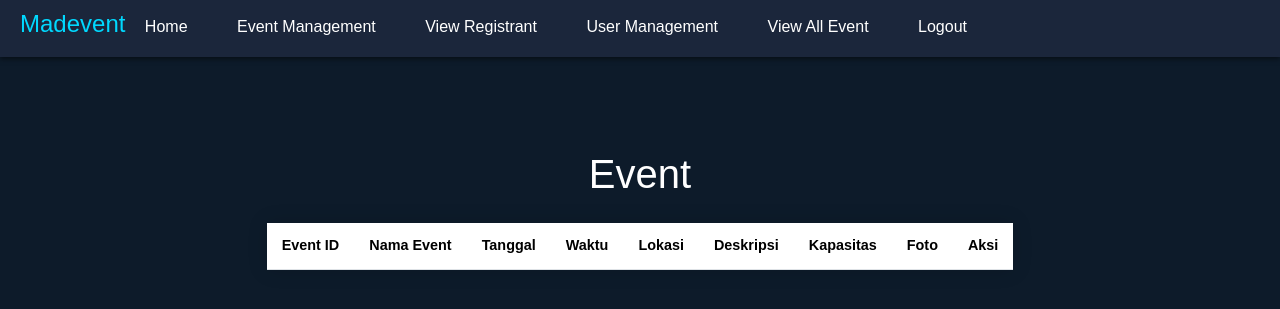
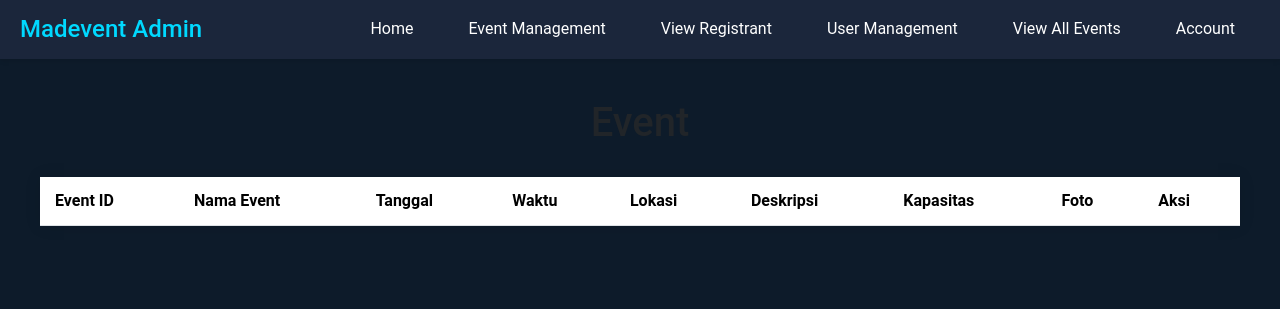
Before and after one commit to akunjone/UTS_IF330_F_Kelompok4, a PHP site: page /admin/viewevent.php in a window 1280 px wide. Shown: the top 309 px of the page. Run offline with PHP 8.4, Linux system fonts and the light colour scheme; data that the repository does not hold is empty.

Commit message:
fix navbar

```diff
--- a/UTSWEBPROG/admin/viewevent.php
+++ b/UTSWEBPROG/admin/viewevent.php
@@ -7,82 +7,113 @@
     <link href="https://cdn.jsdelivr.net/npm/bootstrap@5.3.0-alpha1/dist/css/bootstrap.min.css" rel="stylesheet" integrity="sha384-3yD7K3q8ha7SMvj1Z4IMDf3fp4NlCO08+H7U0uM0t5G5xOn5L9vP25uX0yzUOqlZ" crossorigin="anonymous">
     <link rel="stylesheet" href="../admin/styleadmin.css">
     <style>
+        * {
+            margin: 0;
+            padding: 0;
+            box-sizing: border-box;
+            font-family: 'Roboto', sans-serif;
+        }
         body {
+            background-color: #0d1b2a;
+        }
+        .navbar {
+            background-color: #1b263b;
+            padding: 15px 20px;
+            color: #ffffff;
             display: flex;
-            flex-direction: column;
-            justify-content: flex-start;
             align-items: center;
+            box-shadow: 0 2px 5px rgba(0, 0, 0, 0.1);
+        }
+        .navbar h1 {
+            font-size: 24px;
             margin: 0;
-            background-color: #0d1b2a;
-            font-family: Arial, sans-serif;
+            color: #00d9ff;
+        }
+        .navbar ul {
+            list-style: none;
+            display: flex;
+            gap: 20px;
+        }
+        .navbar a {
+            color: #ffffff;
+            text-decoration: none;
+            font-size: 16px;
+            padding: 10px;
+        }
+        .navbar a:hover {
+            background-color: #45b6d6;
+            border-radius: 5px;
+        }
+        .navbar .dropdown {
+            position: relative;
+            display: inline-block;
+        }
+        .navbar .dropdown-content {
+            display: none;
+            position: absolute;
+            right: 0;
+            background-color: #1b263b;
+            min-width: 150px;
+            box-shadow: 0px 8px 16px rgba(0, 0, 0, 0.2);
+            z-index: 1;
+        }
+        .navbar .dropdown:hover .dropdown-content {
+            display: block;
+        }
+        .navbar .dropdown-content a {
+            padding: 12px 16px;
+            display: block;
+        }
+        .main-content {
+            padding: 40px;
+            text-align: center;
+        }
+        h2 {
+            margin-top: 40px;
+            color: #333333;
+        }
+        .table-style {
+            width: 100%;
+            margin-top: 30px;
+            border-collapse: collapse;
+            box-shadow: 0 0 15px rgba(0, 0, 0, 0.1);
+            background-color: #ffffff;
+        }
+        .table-style thead {
+            background-color: #1b263b;
             color: #ffffff;
         }
-        .NavbarComponents {
-            width: 100%;
-            background-color: #1b263b;
-            padding: 10px 20px;
-            box-shadow: 0 2px 5px rgba(0, 0, 0, 0.5);
-            position: fixed;
-            top: 0;
-            left: 0;
-            z-index: 1000;
-        }
-        .NavbarSymbol {
-            display: inline-block;
-            font-size: 24px;
-            color: #00d9ff;
-        }
-        .NavbarMenu {
-            color: #ffffff;
-            text-decoration: none;
-            margin: 0 15px;
-            display: inline-block;
-        }
-        .NavbarMenu:hover {
-            text-decoration: underline;
-        }
-        .content {
-            margin-top: 150px;
-            text-align: center;
-        }
-        .table-style {
-            border-collapse: collapse;
-            margin: 25px 0;
-            font-size: 0.9em;
-            font-family: sans-serif;
-            min-width: 400px;
-            box-shadow: 0 0 20px rgba(0, 0, 0, 0.15);
-        }
-        .table-style thead tr {
-            background-color: #45b6d6;
-            color: #ffffff;
+        .table-style th, .table-style td {
+            padding: 12px 15px;
             text-align: left;
-        }
-        .table-style th,
-        .table-style td {
-            padding: 12px 15px;
         }
         .table-style tbody tr {
             border-bottom: 1px solid #dddddd;
         }
-        .table-style tbody tr:last-of-type {
-            border-bottom: 2px solid #009879;
+        .table-style tbody tr:hover {
+            background-color: #f1f1f1;
         }
     </style>
 </head>
-<nav class="NavbarComponents">
-    <h1 class="NavbarSymbol">Madevent</h1>
-    <ul>
-        <li><a class="NavbarMenu" href="../admin/useradmin.php">Home</a></li>
-        <li><a class="NavbarMenu" href="../admin/eventmanagement.php">Event Management</a></li>
-        <li><a class="NavbarMenu" href="../admin/viewregistrant.php">View Registrant</a></li>
-        <li><a class="NavbarMenu" href="../admin/usermanagement.php">User Management</a></li>
-        <li><a class="NavbarMenu" href="../admin/viewevent.php">View All Event</a></li>
-        <li><a class="NavbarMenu" href="../admin/logout.php">Logout</a></li>
-    </ul>
-</nav>
 <body>
-    <div class="content">
+    <div class="navbar">
+        <h1>Madevent Admin</h1>
+        <ul>
+            <li><a href="useradmin.php">Home</a></li>
+            <li><a href="eventmanagement.php">Event Management</a></li>
+            <li><a href="viewregistrant.php">View Registrant</a></li>
+            <li><a href="usermanagement.php">User Management</a></li>
+            <li><a href="viewevent.php">View All Events</a></li>
+            <li class="dropdown">
+                <a href="#">Account</a>
+                <div class="dropdown-content">
+                    <a href="profile.php">Profile</a>
+                    <a href="logout.php">Logout</a>
+                </div>
+            </li>
+        </ul>
+    </div>
+    <div class="main-content">
         <h1>Event</h1>
 
         <table class="table table-hover table-striped table-style">
```
Also changed, not shown: UTSWEBPROG/admin/eventmanagement.php (+64 -35 lines), UTSWEBPROG/admin/usermanagement.php (+92 -63 lines), UTSWEBPROG/admin/viewregistrant.php (+94 -64 lines).
